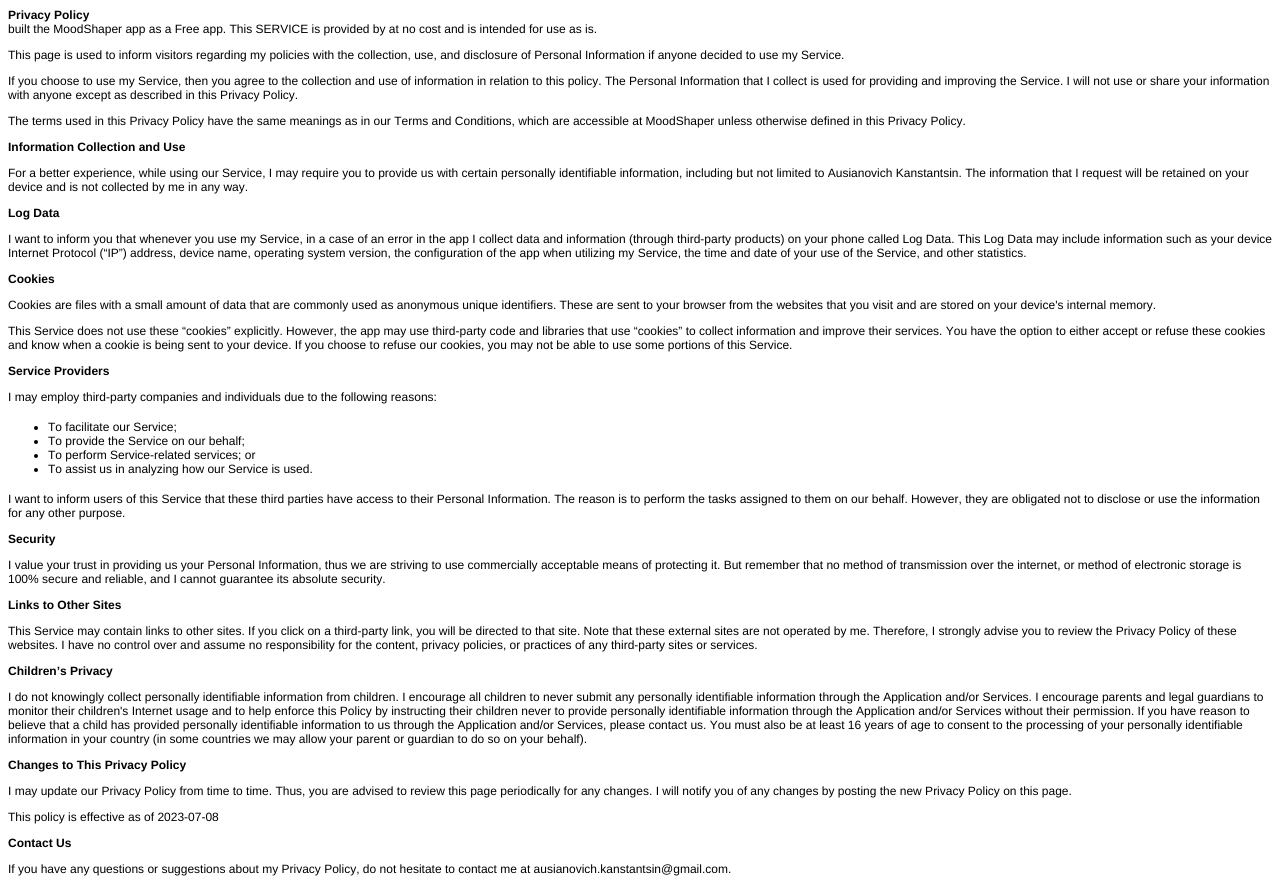
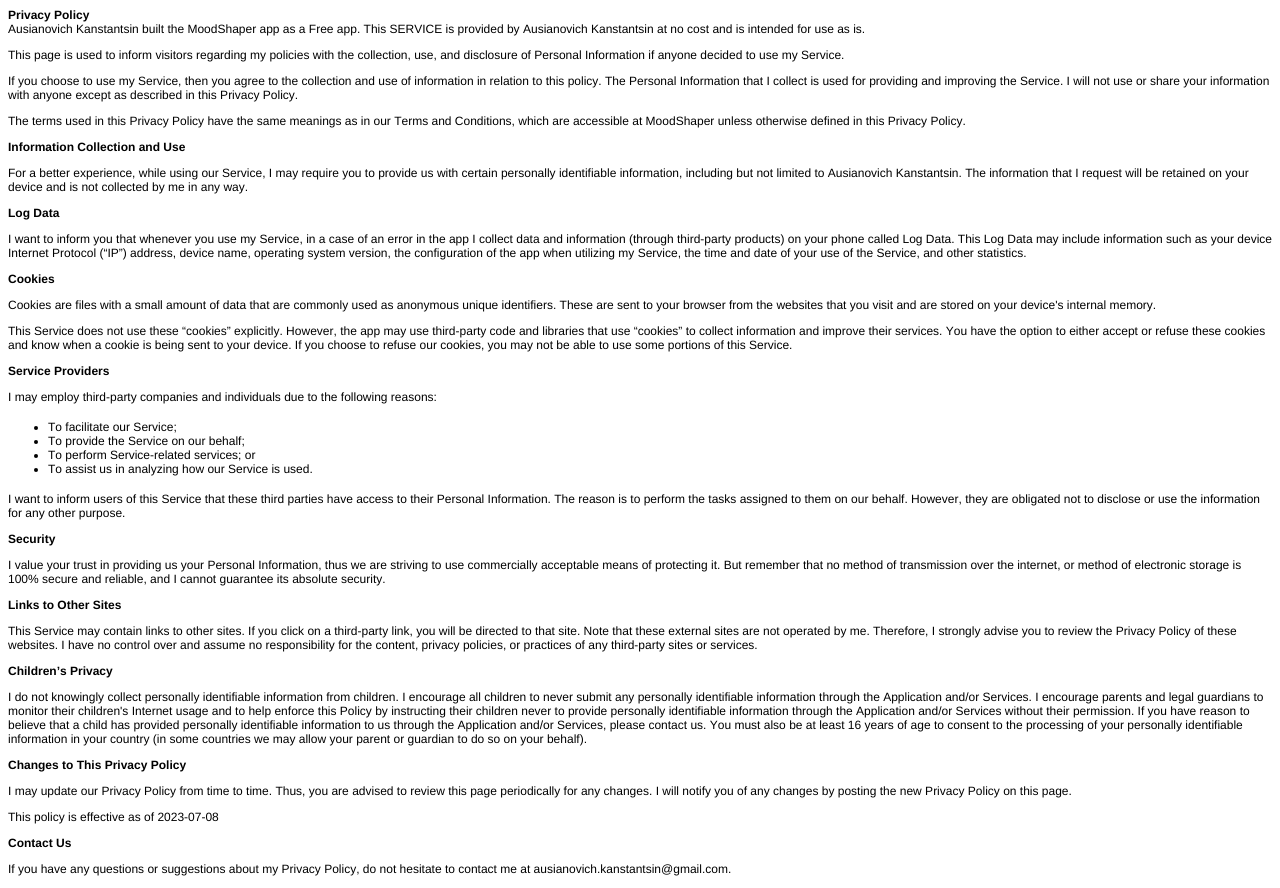
Before and after one commit to Ausianovich/MoodShaperPrivacy, a plain HTML site: page index.html in a window 1280 px wide. Drawn offline with Linux system fonts and the light colour scheme.

Commit message:
Add software author

```diff
--- a/index.html
+++ b/index.html
@@ -16,7 +16,7 @@
 </head>
 <body>
 <p class="p1"><span class="s1"><b>Privacy Policy</b></span></p>
-<p class="p2"><span class="s1">built the MoodShaper app as a Free app. This SERVICE is provided by at no cost and is intended for use as is.</span></p>
+<p class="p2"><span class="s1">Ausianovich Kanstantsin built the MoodShaper app as a Free app. This SERVICE is provided by Ausianovich Kanstantsin at no cost and is intended for use as is.</span></p>
 <p class="p2"><span class="s1">This page is used to inform visitors regarding my policies with the collection, use, and disclosure of Personal Information if anyone decided to use my Service.</span></p>
 <p class="p2"><span class="s1">If you choose to use my Service, then you agree to the collection and use of information in relation to this policy. The Personal Information that I collect is used for providing and improving the Service. I will not use or share your information with anyone except as described in this Privacy Policy.</span></p>
 <p class="p2"><span class="s1">The terms used in this Privacy Policy have the same meanings as in our Terms and Conditions, which are accessible at MoodShaper unless otherwise defined in this Privacy Policy.</span></p>
```
